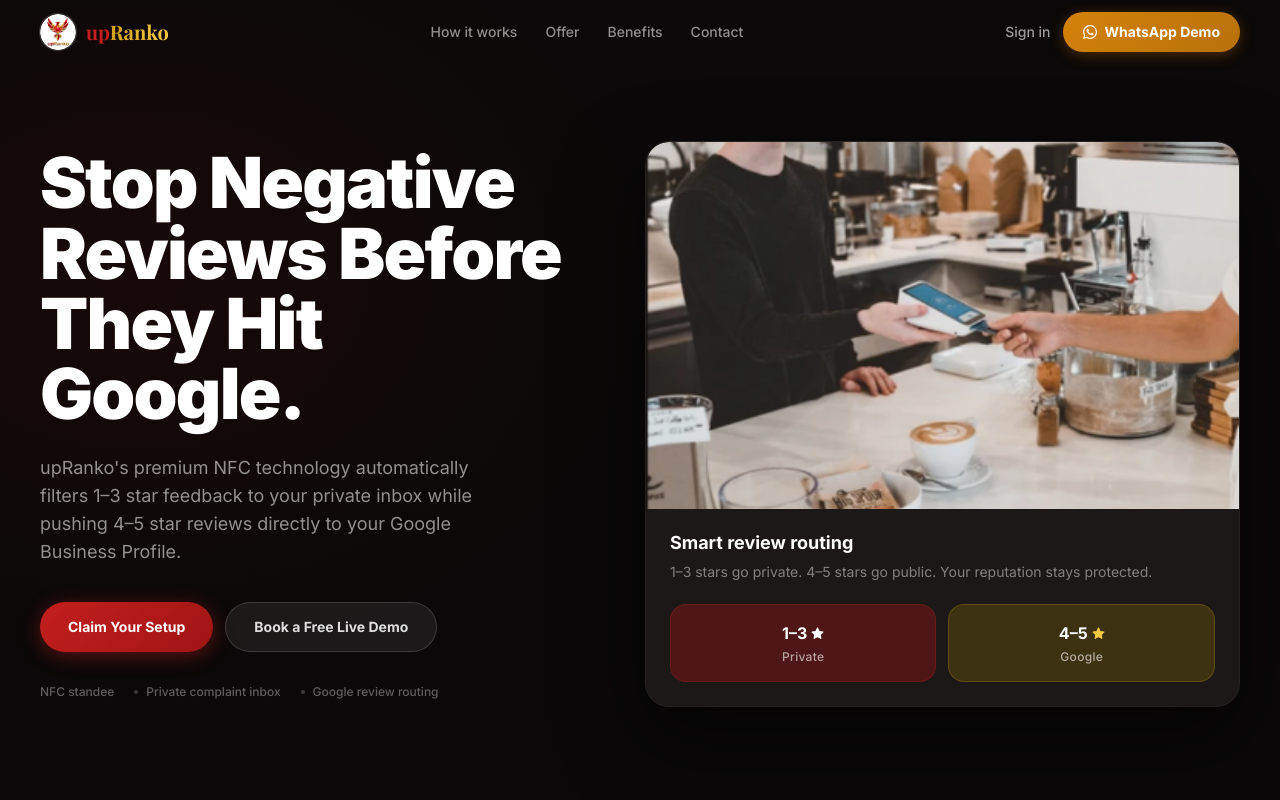
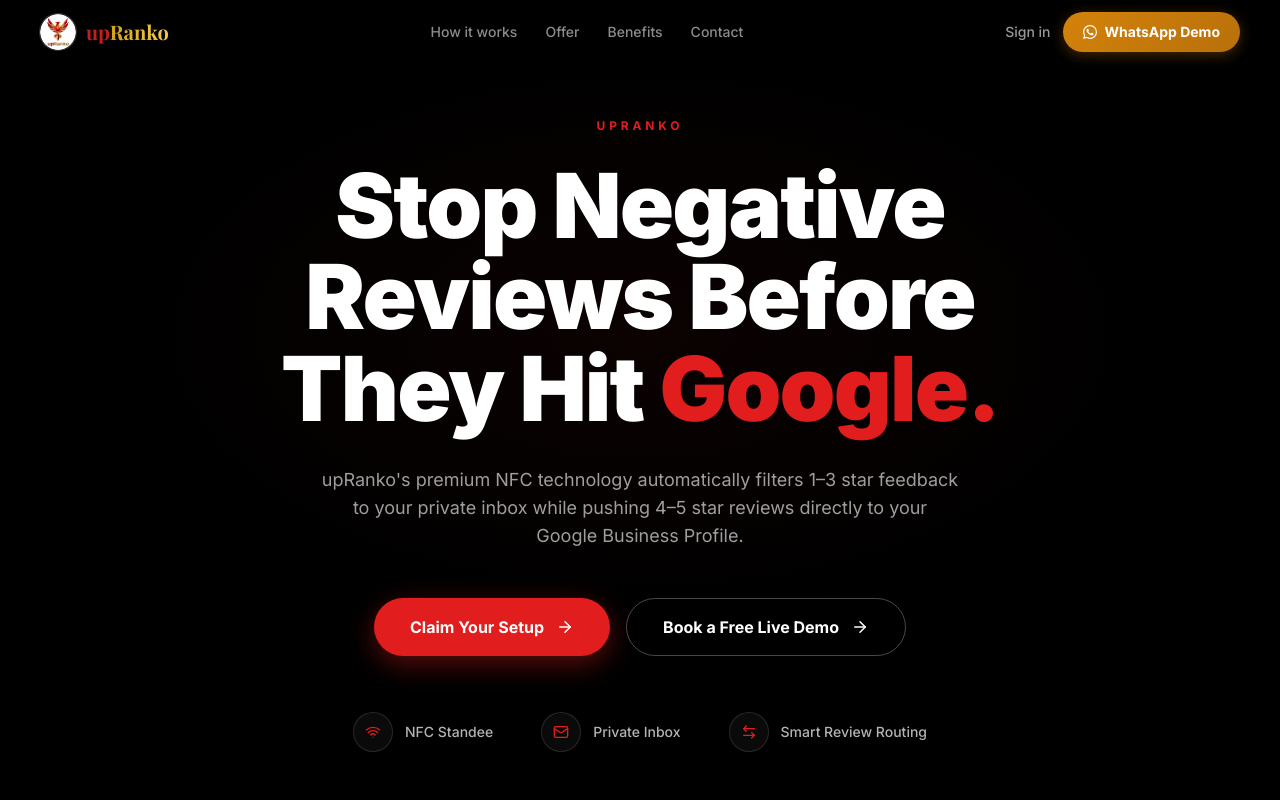
Before and after one commit to jiya307/Uprankoo, a React (Vite) app: page / in a window 1280 px wide. Shown: the top 800 px of the page. Built offline with nearby package versions, Linux system fonts and the light colour scheme; a web font is replaced by a local one.

Commit message:
Updated dashboard styling

```diff
--- a/src/components/Hero.tsx
+++ b/src/components/Hero.tsx
@@ -1,159 +1,168 @@
 import { useEffect, useRef } from 'react';
 import { gsap } from 'gsap';
 import { Link } from 'react-router-dom';
-import { Star } from 'lucide-react';
-import do2 from "../assets/do2.png"
+import { Wifi, Mail, ArrowLeftRight, ArrowRight } from 'lucide-react';
+
+const FEATURES = [
+  { icon: Wifi, label: 'NFC Standee' },
+  { icon: Mail, label: 'Private Inbox' },
+  { icon: ArrowLeftRight, label: 'Smart Review Routing' },
+];
 
 export default function Hero() {
-  const leftRef = useRef<HTMLDivElement>(null);
-  const rightRef = useRef<HTMLDivElement>(null);
+  const labelRef = useRef<HTMLDivElement>(null);
+  const headingRef = useRef<HTMLHeadingElement>(null);
+  const paraRef = useRef<HTMLParagraphElement>(null);
+  const btnsRef = useRef<HTMLDivElement>(null);
+  const featsRef = useRef<HTMLDivElement>(null);
+  const sectionRef = useRef<HTMLElement>(null);
 
   useEffect(() => {
-    const tl = gsap.timeline({ delay: 0.3 });
+    const tl = gsap.timeline({ delay: 0.15 });
 
-    const leftEls = leftRef.current?.querySelectorAll('.hero-el');
-    leftEls?.forEach((el, i) => {
-      tl.fromTo(el,
-        { y: 36, opacity: 0 },
-        { y: 0, opacity: 1, duration: 0.65, ease: 'power3.out' },
-        i * 0.1
+    tl.fromTo(labelRef.current,
+      { y: 18, opacity: 0 },
+      { y: 0, opacity: 1, duration: 0.55, ease: 'power3.out' },
+      0
     );
-    });
-
-    tl.fromTo(rightRef.current,
-      { x: 60, opacity: 0 },
-      { x: 0, opacity: 1, duration: 0.9, ease: 'power3.out' },
-      0.15
+    tl.fromTo(headingRef.current,
+      { y: 40, opacity: 0 },
+      { y: 0, opacity: 1, duration: 0.8, ease: 'power3.out' },
+      0.12
+    );
+    tl.fromTo(paraRef.current,
+      { y: 20, opacity: 0 },
+      { y: 0, opacity: 1, duration: 0.6, ease: 'power3.out' },
+      0.32
+    );
+    tl.fromTo(btnsRef.current,
+      { y: 18, opacity: 0 },
+      { y: 0, opacity: 1, duration: 0.55, ease: 'power3.out' },
+      0.46
+    );
+    tl.fromTo(featsRef.current,
+      { y: 14, opacity: 0 },
+      { y: 0, opacity: 1, duration: 0.5, ease: 'power3.out' },
+      0.6
     );
   }, []);
 
   return (
     <section
-      className="relative min-h-screen flex items-center overflow-hidden"
-      style={{ background: '#0A0808' }}
+      ref={sectionRef}
+      className="relative min-h-screen flex items-center justify-center overflow-hidden"
+      style={{ background: '#000000' }}
     >
-      {/* Subtle ambient glow */}
+      {/* subtle vignette */}
       <div
-        className="absolute top-0 left-0 w-[700px] h-[700px] pointer-events-none"
-        style={{ background: 'radial-gradient(ellipse at 20% 40%, rgba(180,20,20,0.08) 0%, transparent 65%)' }}
+        className="absolute inset-0 pointer-events-none"
+        style={{
+          background:
+            'radial-gradient(ellipse 60% 50% at 50% 40%, rgba(196,30,30,0.06) 0%, transparent 70%)',
+        }}
       />
 
-      <div className="relative w-full max-w-7xl mx-auto px-6 lg:px-10 pt-28 pb-16 grid lg:grid-cols-[1fr_1.1fr] gap-10 lg:gap-16 items-center">
+      <div className="relative w-full max-w-[1200px] mx-auto px-6 lg:px-12 pt-28 pb-20 flex flex-col items-center text-center">
+        {/* Label */}
+        <div ref={labelRef} className="mb-6">
+          <span
+            className="text-xs font-bold uppercase"
+            style={{
+              color: '#E11D1D',
+              letterSpacing: '0.32em',
+              fontFamily: "'Inter', sans-serif",
+            }}
+          >
+            UPRANKO
+          </span>
+        </div>
 
-        {/* ── LEFT ────────────────────────────────── */}
-        <div ref={leftRef} className="flex flex-col">
-
-          {/* Pill badge */}
-
+        {/* Heading */}
         <h1
-            className="hero-el font-sans font-black leading-[1.0] tracking-tight text-white mb-6"
-            style={{ fontSize: 'clamp(2.6rem, 5.5vw, 4.4rem)' }}
+          ref={headingRef}
+          className="font-black leading-[1.02] tracking-tight text-white mb-8"
+          style={{
+            fontSize: 'clamp(2.8rem, 7vw, 6.25rem)',
+            fontFamily: "'Plus Jakarta Sans', 'Inter', sans-serif",
+            fontWeight: 900,
+            letterSpacing: '-0.02em',
+          }}
         >
-            Stop Negative Reviews Before They Hit Google.
+          Stop Negative<br />
+          Reviews Before<br />
+          They Hit <span style={{ color: '#E11D1D' }}>Google.</span>
         </h1>
 
-          {/* Subtitle */}
-          <p className="hero-el text-white/55 text-base sm:text-lg leading-relaxed mb-9 max-w-[480px]">
-            upRanko's premium NFC technology automatically filters 1–3 star feedback
-            to your private inbox while pushing 4–5 star reviews directly to your
-            Google Business Profile.
+        {/* Paragraph */}
+        <p
+          ref={paraRef}
+          className="text-base sm:text-lg leading-relaxed mb-12"
+          style={{
+            color: 'rgba(255,255,255,0.62)',
+            maxWidth: 640,
+            fontFamily: "'Inter', sans-serif",
+          }}
+        >
+          upRanko's premium NFC technology automatically filters 1–3 star
+          feedback to your private inbox while pushing 4–5 star reviews
+          directly to your Google Business Profile.
         </p>
 
-          {/* CTAs */}
-          <div className="hero-el flex flex-wrap gap-3 mb-8">
+        {/* Buttons */}
+        <div ref={btnsRef} className="flex flex-wrap justify-center gap-4 mb-14">
           <Link
             to="/contact"
-              className="inline-flex items-center gap-2 px-7 py-3.5 rounded-full font-bold text-sm text-white transition-all duration-200 hover:opacity-90 hover:-translate-y-0.5"
+            className="inline-flex items-center gap-3 px-9 py-4 rounded-full font-bold text-base text-white transition-all duration-200 hover:opacity-95 hover:-translate-y-0.5 group"
             style={{
-                background: 'linear-gradient(135deg, #C41E1E 0%, #A01515 100%)',
-                boxShadow: '0 4px 20px rgba(196,30,30,0.45)',
+              background: '#E11D1D',
+              boxShadow: '0 8px 28px rgba(225,29,29,0.4)',
+              fontFamily: "'Inter', sans-serif",
             }}
           >
             Claim Your Setup
+            <ArrowRight size={18} className="transition-transform duration-200 group-hover:translate-x-1" />
           </Link>
           <a
             href="https://wa.me/918146145161?text=Hi%20Birinder%2C%20I%20want%20to%20book%20a%20free%20live%20demo%20of%20upRanko"
             target="_blank"
             rel="noopener noreferrer"
-              className="inline-flex items-center gap-2 px-7 py-3.5 rounded-full font-bold text-sm text-white/85 transition-all duration-200 hover:text-white hover:-translate-y-0.5"
+            className="inline-flex items-center gap-3 px-9 py-4 rounded-full font-bold text-base text-white transition-all duration-200 hover:-translate-y-0.5 hover:bg-white/5 group"
             style={{
-                background: 'rgba(255,255,255,0.07)',
-                border: '1px solid rgba(255,255,255,0.14)',
+              background: 'transparent',
+              border: '1.5px solid rgba(255,255,255,0.28)',
+              fontFamily: "'Inter', sans-serif",
             }}
           >
             Book a Free Live Demo
+            <ArrowRight size={18} className="transition-transform duration-200 group-hover:translate-x-1" />
           </a>
         </div>
 
-          {/* Tags row */}
-          <div className="hero-el flex flex-wrap items-center gap-x-5 gap-y-2">
-            {['NFC standee', 'Private complaint inbox', 'Google review routing'].map((tag, i) => (
-              <span key={tag} className="flex items-center gap-2 text-xs text-white/35 font-medium">
-                {i > 0 && <span className="w-1 h-1 rounded-full bg-white/20" />}
-                {tag}
+        {/* Feature row */}
+        <div ref={featsRef} className="flex flex-wrap justify-center gap-8 sm:gap-12">
+          {FEATURES.map(({ icon: Icon, label }) => (
+            <div key={label} className="flex items-center gap-3">
+              <div
+                className="w-10 h-10 rounded-full flex items-center justify-center flex-shrink-0"
+                style={{
+                  background: 'rgba(255,255,255,0.04)',
+                  border: '1px solid rgba(255,255,255,0.12)',
+                }}
+              >
+                <Icon size={16} style={{ color: '#E11D1D' }} />
+              </div>
+              <span
+                className="text-sm font-medium"
+                style={{
+                  color: 'rgba(255,255,255,0.7)',
+                  fontFamily: "'Inter', sans-serif",
+                }}
+              >
+                {label}
               </span>
+            </div>
           ))}
         </div>
-        </div>
-
-        {/* ── RIGHT ───────────────────────────────── */}
-        <div ref={rightRef} className="hidden lg:block">
-          <div
-            className="rounded-3xl overflow-hidden"
-            style={{
-              background: '#151010',
-              border: '1px solid rgba(255,255,255,0.07)',
-              boxShadow: '0 32px 80px rgba(0,0,0,0.55)',
-            }}
-          >
-            {/* Photo */}
-            <div className="relative w-full" style={{ paddingBottom: '62%' }}>
-              <img
-                src={do2}
-                alt="Customer tapping NFC standee at a cafe counter"
-                className="absolute inset-0 w-full h-full object-cover"
-                style={{ borderRadius: '1.4rem 1.4rem 0 0' }}
-              />
-            </div>
-
-            {/* Smart review routing panel */}
-            <div className="px-6 pt-5 pb-6"
-              style={{ background: 'rgba(255,255,255,0.03)' }}
-            >
-              <h3 className="font-bold text-white text-lg mb-1">Smart review routing</h3>
-              <p className="text-white/45 text-sm mb-5 leading-relaxed">
-                1–3 stars go private. 4–5 stars go public. Your reputation stays protected.
-              </p>
-
-              <div className="grid grid-cols-2 gap-3">
-                {/* 1-3 private */}
-                <div
-                  className="flex flex-col items-center justify-center py-4 rounded-2xl"
-                  style={{ background: 'rgba(140,20,20,0.45)', border: '1px solid rgba(180,30,30,0.3)' }}
-                >
-                  <div className="flex items-center gap-1 mb-1">
-                    <span className="text-white font-bold text-base">1–3</span>
-                    <Star size={13} className="text-white fill-white" />
-                  </div>
-                  <span className="text-white/60 text-xs font-medium tracking-wide">Private</span>
-                </div>
-
-                {/* 4-5 google */}
-                <div
-                  className="flex flex-col items-center justify-center py-4 rounded-2xl"
-                  style={{ background: 'rgba(100,80,10,0.45)', border: '1px solid rgba(180,140,20,0.3)' }}
-                >
-                  <div className="flex items-center gap-1 mb-1">
-                    <span className="text-white font-bold text-base">4–5</span>
-                    <Star size={13} className="text-brand-gold-400 fill-brand-gold-400" />
-                  </div>
-                  <span className="text-white/60 text-xs font-medium tracking-wide">Google</span>
-                </div>
-              </div>
-            </div>
-          </div>
-        </div>
-
       </div>
     </section>
   );
--- a/src/components/Navbar.tsx
+++ b/src/components/Navbar.tsx
@@ -74,7 +74,9 @@
         {isAuthenticated ? (
           <Link to="/dashboard"
             className="hidden md:inline-flex items-center gap-2 px-5 py-2.5 rounded-full text-sm font-bold text-white transition-all duration-200 hover:opacity-90 hover:-translate-y-0.5 flex-shrink-0"
-            style={{ background: 'linear-gradient(135deg, #3B82F6, #2563EB)', boxShadow: '0 3px 14px rgba(59,130,246,0.35)' }}>
+            style={{
+  background: 'linear-gradient(135deg, #C81E3A, #D4AF37)'
+}}>
             <LayoutDashboard size={15} /> Dashboard
           </Link>
         ) : (
```
Lines whose indentation alone changed are shown as unchanged.
